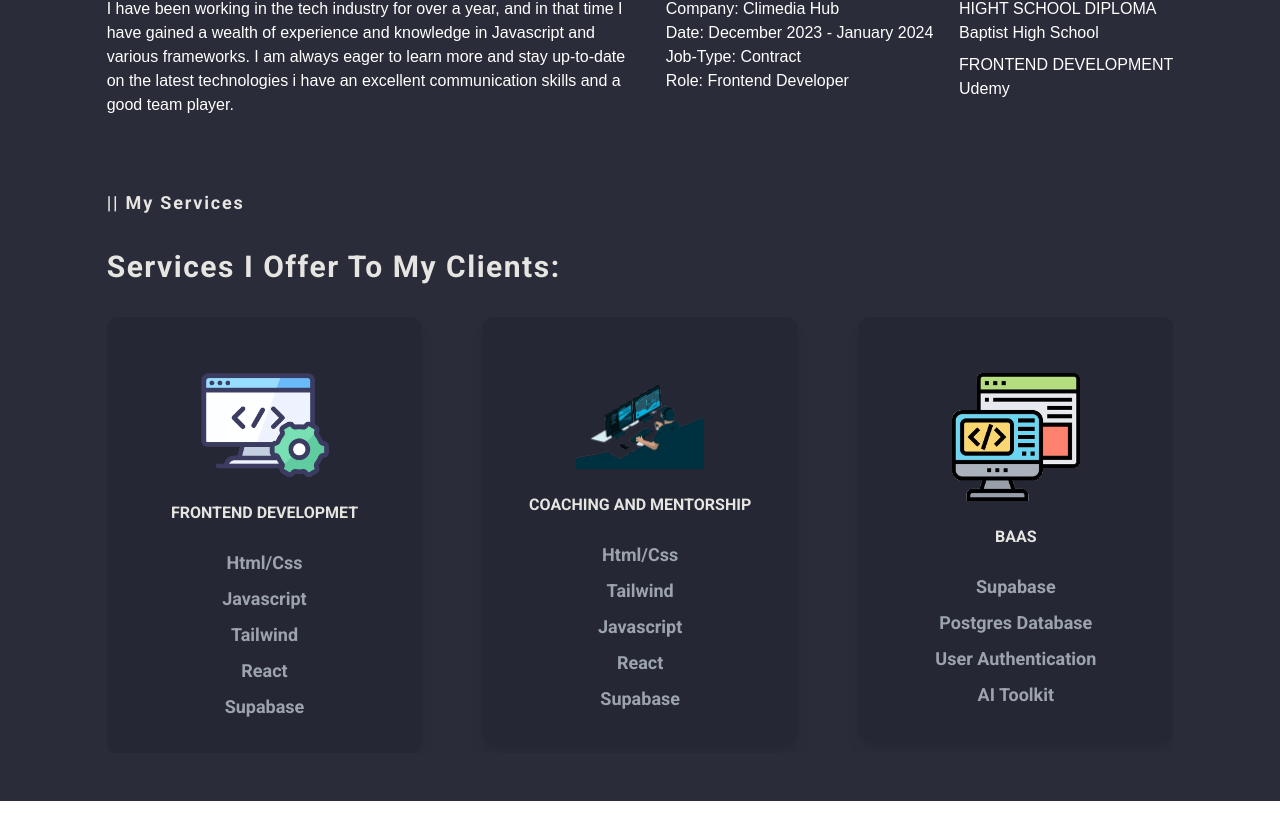
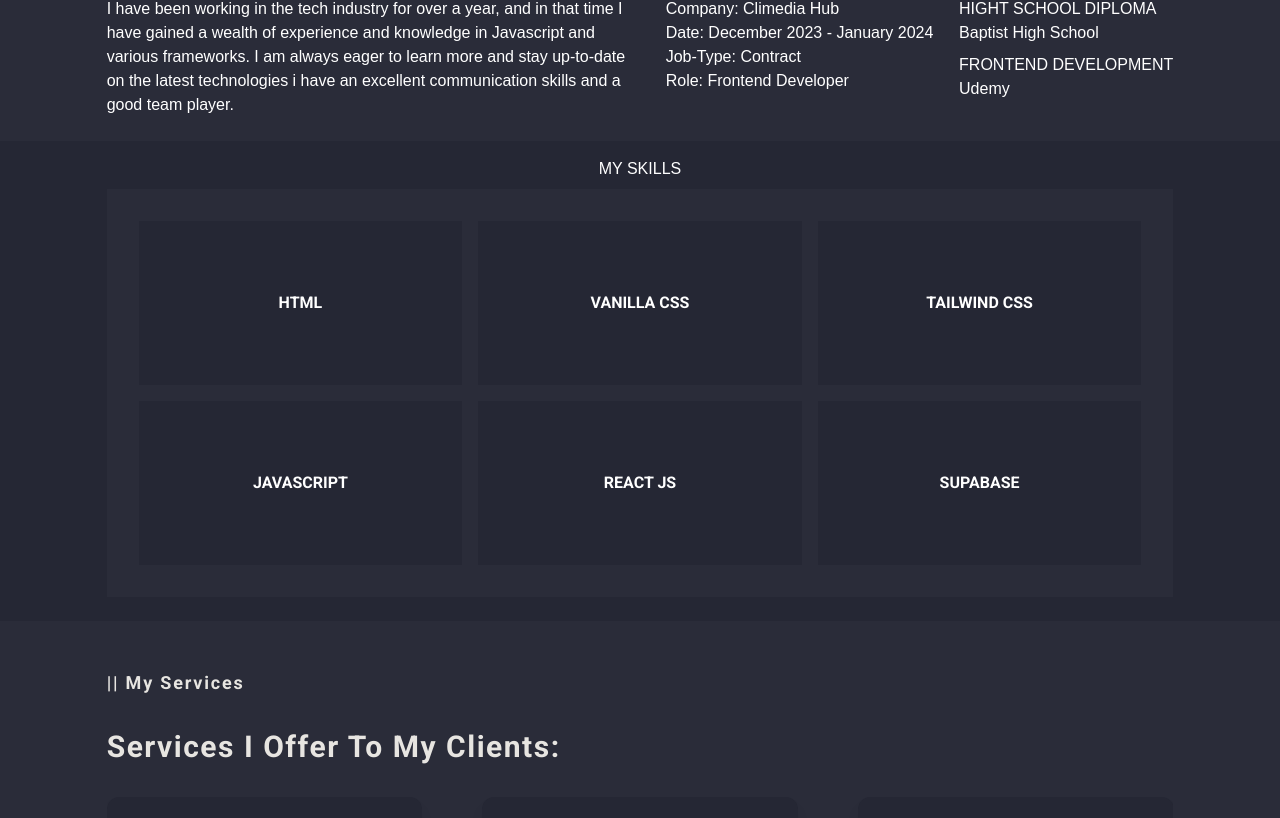
Before and after one commit to salv20/Portfolio, a React (Vite) app: page / in a window 1280 px wide. Shown: the part 531-1349 px from the top of the page. Built offline with nearby package versions, Linux system fonts and the light colour scheme.

Commit message:
my skilss ui

```diff
--- a/src/App.jsx
+++ b/src/App.jsx
@@ -14,7 +14,7 @@ function App() {
         <Home />
       </div>
       <About />
-      {/* <Skills /> */}
+      <Skills />
       <Services />
     </main>
   )
--- a/src/components/Mainbody/About.jsx
+++ b/src/components/Mainbody/About.jsx
@@ -3,7 +3,7 @@ const About = () => {
     return (
         <section className=" bg-headerLightBg text-white py-6">
             <div className="w-5/6 mx-auto space-y-6 md:space-y-0 md:flex justify-between md:space-x-4">
-                <article className="space-y-2 w-11/12 md:w-3/4 lg:w-1/2">
+                <article className="space-y-2 md:w-3/4 lg:w-1/2">
                     <h1 className=" uppercase text-gray-300">about me</h1>
                     <p>
                         I have been working in the tech industry for over a year,
--- a/src/components/Mainbody/Skills.jsx
+++ b/src/components/Mainbody/Skills.jsx
@@ -1,9 +1,17 @@
 
 const Skills = () => {
     return (
-        <div>
-            <h1>my skills</h1>
-        </div>
+        <section className="bg-headerDarkBg text-white pt-4 pb-6 space-y-2">
+            <h1 className=" uppercase text-center">my skills</h1>
+            <div className="w-5/6 mx-auto grid grid-cols-3 text-center uppercase skill gap-4 bg-headerLightBg p-8">
+                <article className="">html</article>
+                <article className="">vanilla css</article>
+                <article className="">tailwind css</article>
+                <article className="">javascript</article>
+                <article className="">React js</article>
+                <article className="">supabase</article>
+            </div>
+        </section>
     )
 }
 
--- a/src/index.css
+++ b/src/index.css
@@ -12,7 +12,8 @@ body {
 }
 
 .home,
-.service {
+.service,
+.skill {
     font-family: 'Roboto', sans-serif;
 }
 
@@ -130,6 +131,16 @@ header ul li {
     border-bottom: solid white 1px;
 }
 
+.skill article {
+    background-color: #252734;
+    padding: 70px 0px;
+    transition: all 1s ease;
+}
+
+.skill article:hover {
+    box-shadow: -4px -4px 2px #e7e5e1;
+}
+
 @media screen and (min-width:768px) {
     header ul li {
         border-bottom: none;
```
